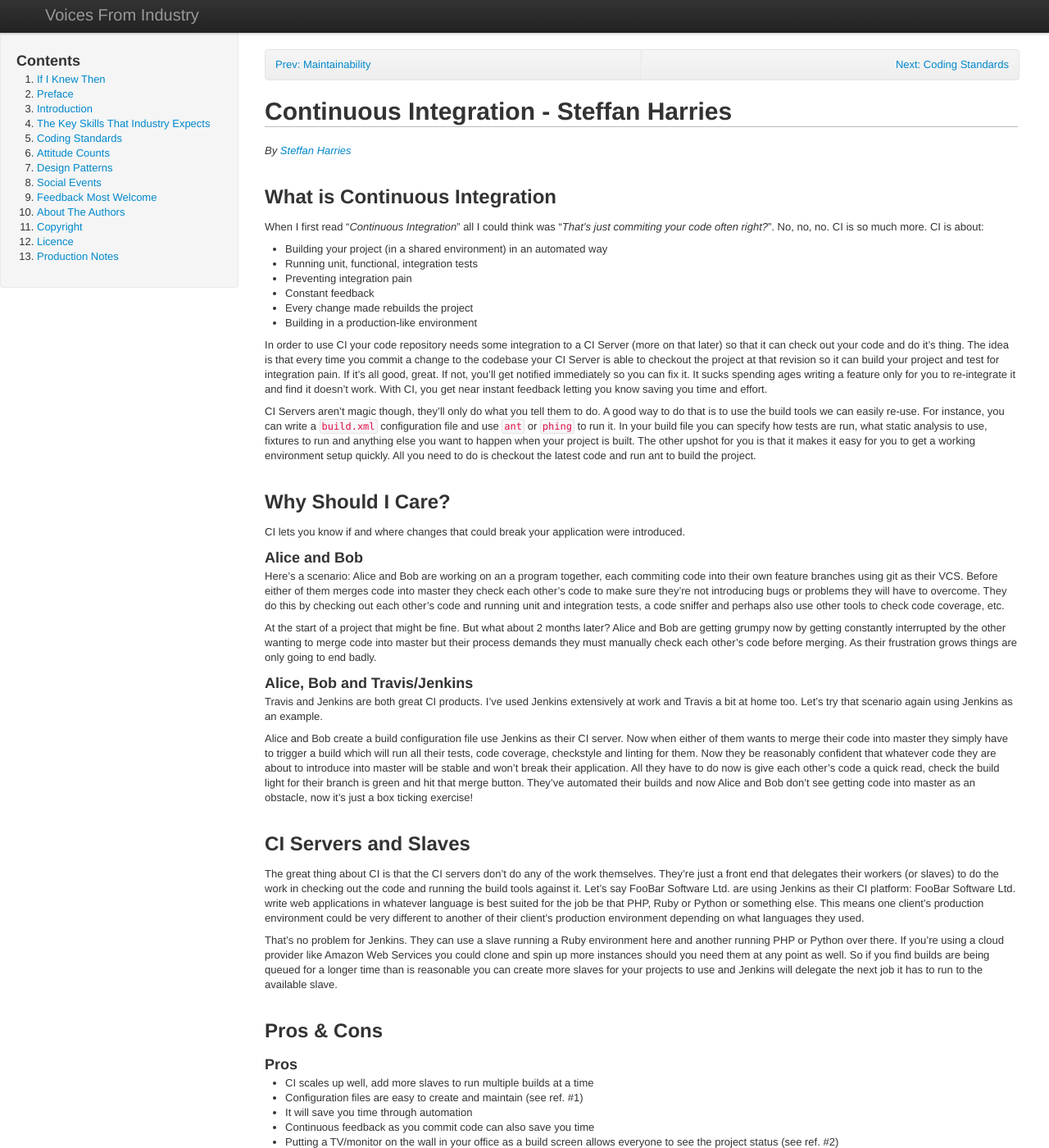
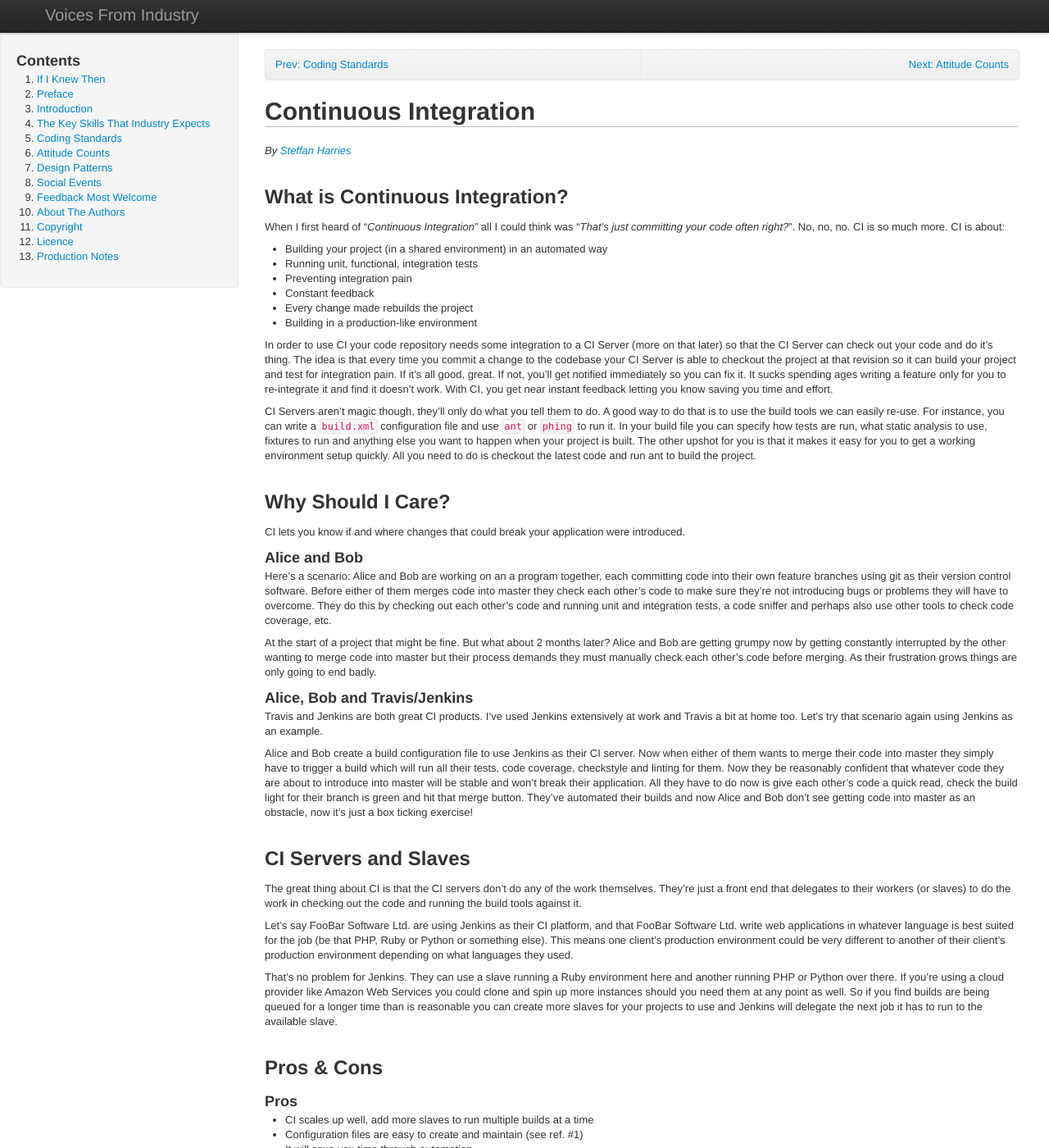
Before and after one commit to stuartherbert/if-i-knew-then, a Jekyll site: the page built from continuous-integration.md, in a window 1280 px wide and 1400 px high. Shown: the whole window at 82% size. Built offline with Jekyll 4.4.1, drawn with Linux system fonts in a browser that asks for light colours; comment, search, counter and statistics services are not loaded; some of the changed text lies outside the part shown.

Commit message:
First pass over by the Editor

```diff
--- a/continuous-integration.md
+++ b/continuous-integration.md
@@ -1,16 +1,17 @@
 ---
 layout: book-chapter
-title: Coding Standards
-prev: '<a href="maintainability.html">Prev: Maintainability</a>'
-next: '<a href="coding-standards.html">Next: Coding Standards</a>'
+title: Continuous Integration
+prev: '<a href="coding-standards.html">Prev: Coding Standards</a>'
+next: '<a href="attitude-counts.html">Next: Attitude Counts</a>'
+---
 
----
-# Continuous Integration - Steffan Harries
+# Continuous Integration
 
-_By [Steffan Harries](#bio)_
+_By [Steffan Harries](#about_me)_
 
-## What is Continuous Integration
-When I first read "*Continuous Integration*" all I could think was "*That's just commiting your code often right?*". No, no, no. CI is so much more. CI is about:
+## What is Continuous Integration?
+
+When I first heard of "*Continuous Integration*" all I could think was "*That's just committing your code often right?*". No, no, no. CI is so much more. CI is about:
 
 * Building your project (in a shared environment) in an automated way
 * Running unit, functional, integration tests
@@ -19,7 +20,7 @@ When I first read "*Continuous Integration*" all I could think was "*That's just
 * Every change made rebuilds the project
 * Building in a production-like environment
 
-In order to use CI your code repository needs some integration to a CI Server (more on that later) so that it can check out your code and do it's thing. The idea is that every time you commit a change to the codebase your CI Server is able to checkout the project at that revision so it can build your project and test for integration pain. If it's all good, great. If not, you'll get notified immediately so you can fix it. It sucks spending ages writing a feature only for you to re-integrate it and find it doesn't work. With CI, you get near instant feedback letting you know saving you time and effort.
+In order to use CI your code repository needs some integration to a CI Server (more on that later) so that the CI Server can check out your code and do it's thing. The idea is that every time you commit a change to the codebase your CI Server is able to checkout the project at that revision so it can build your project and test for integration pain. If it's all good, great. If not, you'll get notified immediately so you can fix it. It sucks spending ages writing a feature only for you to re-integrate it and find it doesn't work. With CI, you get near instant feedback letting you know saving you time and effort.
 
 CI Servers aren't magic though, they'll only do what you tell them to do. A good way to do that is to use the build tools we can easily re-use. For instance, you can write a ``build.xml`` configuration file and use ``ant`` or ``phing`` to run it. In your build file you can specify how tests are run, what static analysis to use, fixtures to run and anything else you want to happen when your project is built. The other upshot for you is that it makes it easy for you to get a working environment setup quickly. All you need to do is checkout the latest code and run ant to build the project.
 
@@ -27,17 +28,19 @@ CI Servers aren't magic though, they'll only do what you tell them to do. A good
 CI lets you know if and where changes that could break your application were introduced.
 
 ### Alice and Bob
-Here's a scenario: Alice and Bob are working on an a program together, each commiting code into their own feature branches using git as their VCS. Before either of them merges code into master they check each other's code to make sure they're not introducing bugs or problems they will have to overcome. They do this by checking out each other's code and running unit and integration tests, a code sniffer and perhaps also use other tools to check code coverage, etc.
+Here's a scenario: Alice and Bob are working on an a program together, each committing code into their own feature branches using git as their version control software. Before either of them merges code into master they check each other's code to make sure they're not introducing bugs or problems they will have to overcome. They do this by checking out each other's code and running unit and integration tests, a code sniffer and perhaps also use other tools to check code coverage, etc.
 
 At the start of a project that might be fine. But what about 2 months later? Alice and Bob are getting grumpy now by getting constantly interrupted by the other wanting to merge code into master but their process demands they must manually check each other's code before merging. As their frustration grows things are only going to end badly.
 
 ### Alice, Bob and Travis/Jenkins
 Travis and Jenkins are both great CI products. I've used Jenkins extensively at work and Travis a bit at home too. Let's try that scenario again using Jenkins as an example.
 
-Alice and Bob create a build configuration file use Jenkins as their CI server. Now when either of them wants to merge their code into master they simply have to trigger a build which will run all their tests, code coverage, checkstyle and linting for them. Now they be reasonably confident that whatever code they are about to introduce into master will be stable and won't break their application. All they have to do now is give each other's code a quick read, check the build light for their branch is green and hit that merge button. They've automated their builds and now Alice and Bob don't see getting code into master as an obstacle, now it's just a box ticking exercise!
+Alice and Bob create a build configuration file to use Jenkins as their CI server. Now when either of them wants to merge their code into master they simply have to trigger a build which will run all their tests, code coverage, checkstyle and linting for them. Now they be reasonably confident that whatever code they are about to introduce into master will be stable and won't break their application. All they have to do now is give each other's code a quick read, check the build light for their branch is green and hit that merge button. They've automated their builds and now Alice and Bob don't see getting code into master as an obstacle, now it's just a box ticking exercise!
 
 ## CI Servers and Slaves
-The great thing about CI is that the CI servers don't do any of the work themselves. They're just a front end that delegates their workers (or slaves) to do the work in checking out the code and running the build tools against it. Let's say FooBar Software Ltd. are using Jenkins as their CI platform: FooBar Software Ltd. write web applications in whatever language is best suited for the job be that PHP, Ruby or Python or something else. This means one client's production environment could be very different to another of their client's production environment depending on what languages they used.
+The great thing about CI is that the CI servers don't do any of the work themselves. They're just a front end that delegates to their workers (or slaves) to do the work in checking out the code and running the build tools against it.
+
+Let's say FooBar Software Ltd. are using Jenkins as their CI platform, and that FooBar Software Ltd. write web applications in whatever language is best suited for the job (be that PHP, Ruby or Python or something else). This means one client's production environment could be very different to another of their client's production environment depending on what languages they used.
 
 That's no problem for Jenkins. They can use a slave running a Ruby environment here and another running PHP or Python over there. If you're using a cloud provider like Amazon Web Services you could clone and spin up more instances should you need them at any point as well. So if you find builds are being queued for a longer time than is reasonable you can create more slaves for your projects to use and Jenkins will delegate the next job it has to run to the available slave.
 
```
Also changed, not shown: other parts of continuous-integration.md (+3 -4 lines).
